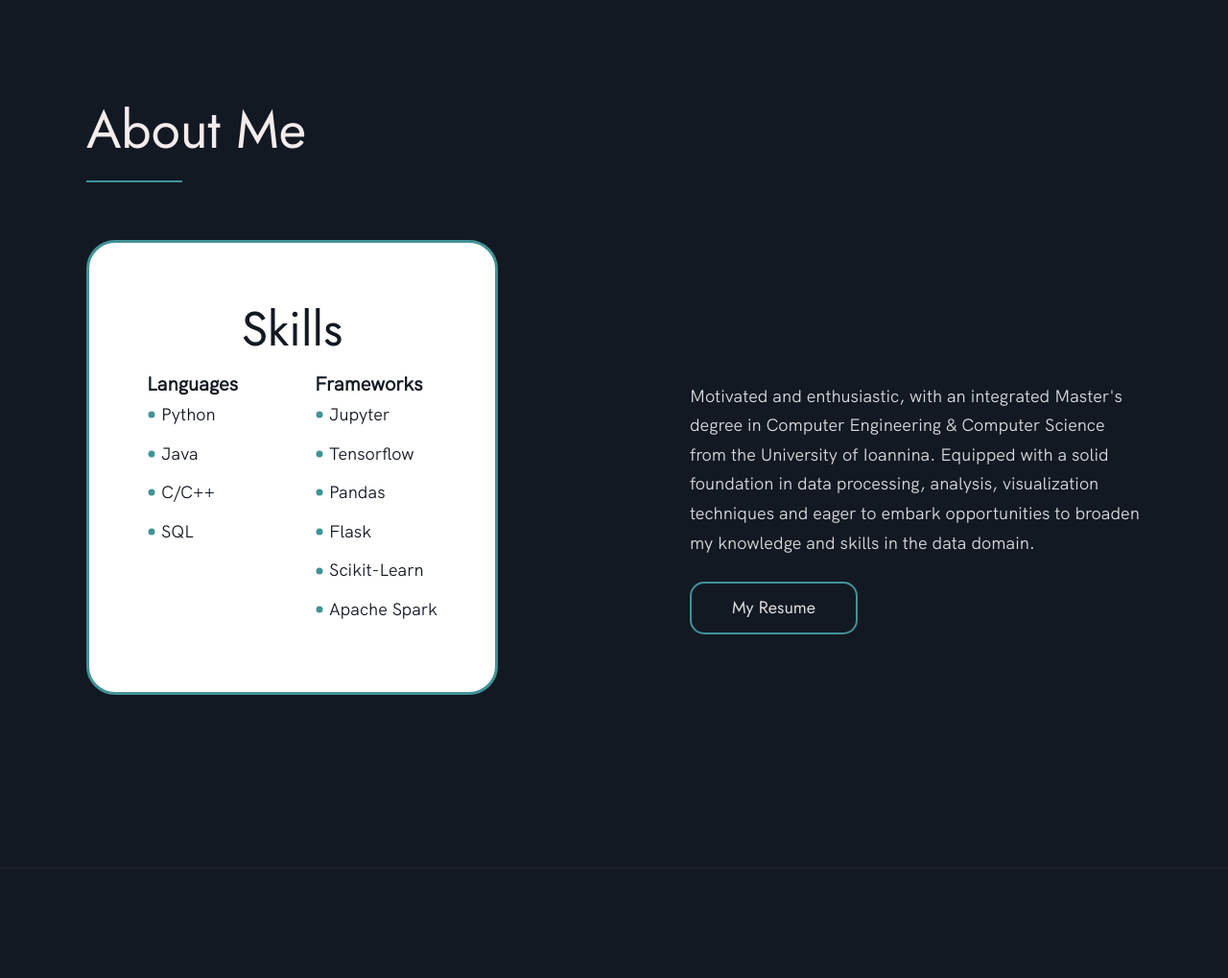
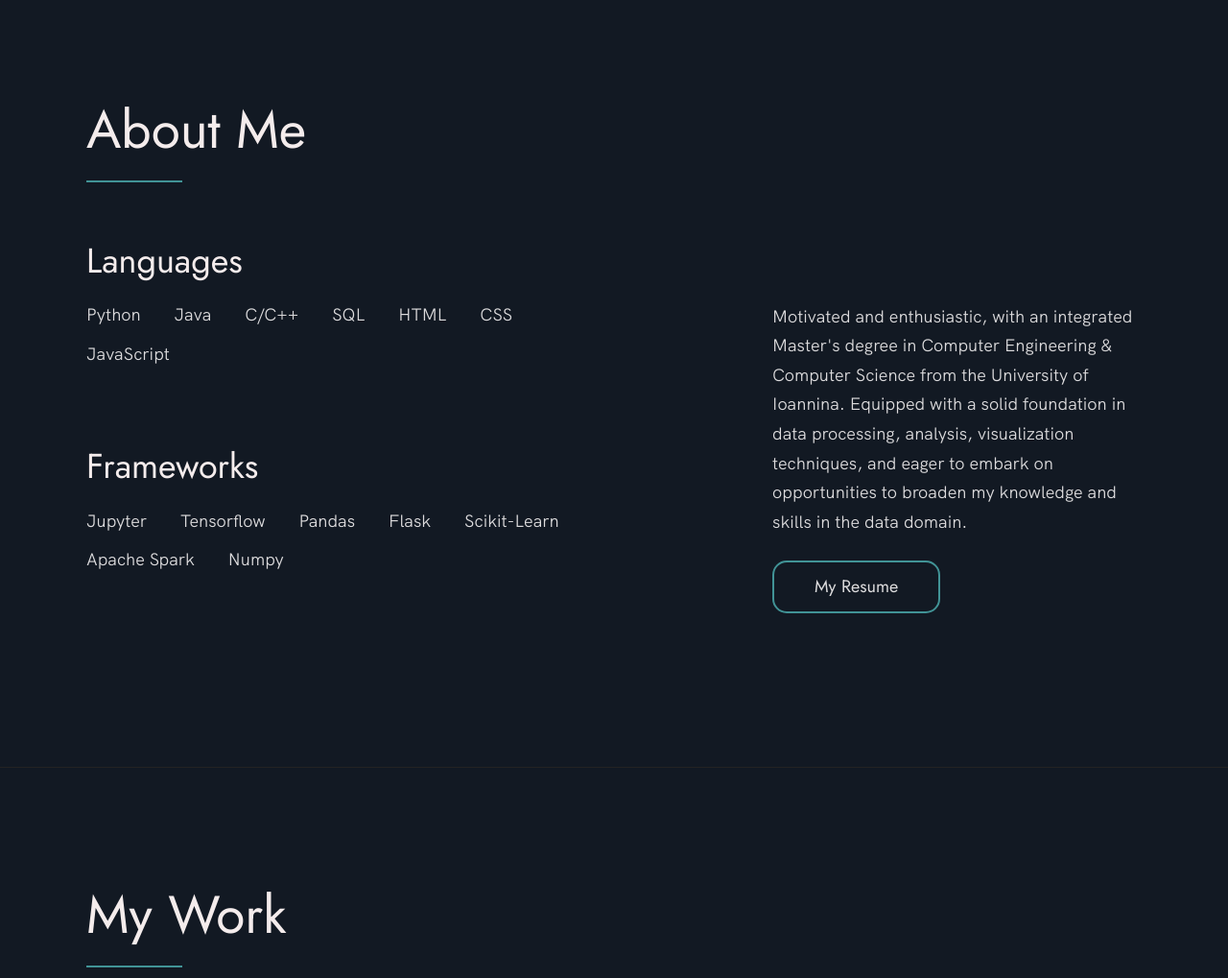
Before and after one commit to GeorgeVat/Portfolio, a Flask app: page / in a window 1280 px wide. Shown: the part 818-1837 px from the top of the page at 96% size. Run offline with Flask 2, Linux system fonts and the light colour scheme.

Commit message:
about me list update

```diff
--- a/static/index.css
+++ b/static/index.css
@@ -537,110 +537,50 @@
     display: flex;
     flex-direction: row-reverse;
     align-items: center;
-    gap: 20rem;
   }
 
   @media (max-width: 900px) {
     .about__content {
       flex-direction: column-reverse;
       align-items: initial;
-      gap: 0;
     }
   }
 
-  .about__photo-container {
-    margin-bottom: var(--gutter-medium);
+  .about__skill-container {
+    margin-bottom: var(--gutter-normal);
+    display: flex;
+    justify-content: space-between;
+    flex-wrap: wrap;
   }
 
-  .panel {
-    display: flex;
-    flex-direction: column;
-    justify-content: center;
-    align-items: center;
-    background-color: rgb(255, 255, 255);
-    padding: var(--gutter-medium);
-    gap: 1rem;
-    border-radius: 30px;
-    border-color:  var(--blue);
-    border-width: 3px;
-    border-style: solid;
+  .about__skill-container h3 {
+    width: 100%;
+    margin-bottom: var(--gutter-small);
   }
 
-  .panel-heading {
-    font-size: 5rem;
+  .skill-list {
+    list-style: none;
+    padding: 0;
     margin: 0;
-    color: var(--darkBlue);
+    margin-bottom: 7rem;
   }
 
-  .panel-content {
-    display: flex;
-    gap: 8rem;
+  .skill-list li {
+    display: inline-block;
+    margin-right: var(--gutter-normal);
+    margin-bottom: 10px;
   }
 
-  .sub-heading {
-    font-size: 2rem;
-    margin: 0;
-    color: var(--darkBlue);
-  }
-
-  .list {
-    display: flex;
-    flex-wrap: wrap;
-    list-style-type: none;
-    padding: 0;
-    margin: 0;
-    color: var(--darkBlue);
-  }
-
-  .list li {
-    margin-bottom: 1rem;
-    flex: 0 0 50%;
-    white-space: nowrap;
-    position: relative;
-    padding-left: 1.5rem;
-  }
-
-  .list li::before {
-    content: "";
-    position: absolute;
-    left: 0.5rem;
-    top: 50%;
-    transform: translate(-50%, -50%);
-    width: 0.7rem;
-    height: 0.7rem;
-    background-color: var(--blue);
-    border-radius: 50%;
-  }
-
-
-
-  @media (max-width: 900px) {
-    .about__photo-container {
-      flex-direction: column;
-      align-items: center;
+  @media (min-width: 901px) {
+    .about__text {
+      flex: 0 0 35%;
     }
 
-    .panel {
-      flex-direction: column;
-      gap: 1rem;
+    .about__skill-container {
+      flex: 1;
+      margin: 0 var(--gutter-huge) 0 0;
     }
-
-    .list {
-        flex-direction: column;
-        align-items: center;
-        text-align: center;
-    }
-
-    .list li {
-        flex: initial;
-        padding-left: 0;
-    }
-
-    .list li::before {
-        left: 50%;
-        transform: translateX(-50%);
-    }
-}
+  }
 
 
 /* --------------------------------------- */
--- a/templates/index.html
+++ b/templates/index.html
@@ -7,6 +7,8 @@
   <meta name="viewport" content="width=device-width, initial-scale=1.0" />
   <link rel="shortcut icon" type="image/png" href="{{ url_for('static', filename='/images/favicon.png') }}" />
 
+
+
   <title>
     George Vatali's Portfolio
   </title>
@@ -15,6 +17,7 @@
   <!-- keywords below-->
   <meta name="keywords" content="George Vatalis, portfolio, data engineer, data science "/>
   <link rel="stylesheet" href="{{ url_for('static', filename='index.css') }}" />
+
 </head>
 
 <body>
@@ -56,50 +59,39 @@
         <h2>About Me</h2>
         <div class="about__content">
           <div class="about__text">
-
             <p>
-              Motivated and enthusiastic, with an integrated Master's degree
-              in Computer Engineering & Computer Science from the University of Ioannina. Equipped with a solid foundation
-              in data processing, analysis, visualization techniques and eager to embark opportunities to broaden my knowledge and
-              skills in the data domain.
+              Motivated and enthusiastic, with an integrated Master's degree in Computer Engineering & Computer Science from the University of Ioannina. Equipped with a solid foundation in data processing, analysis, visualization techniques, and eager to embark on opportunities to broaden my knowledge and skills in the data domain.
             </p>
             <!-- link for resume -->
             <a href="https://www.dropbox.com/s/88we9khqycivbnh/George%27s%20Resume%20Data%20Engineer.pdf?dl=1" class="btn">My Resume</a>
           </div>
 
-          <div class="about__photo-container">
-            <div class="panel">
-              <h3 class="panel-heading">Skills</h3>
-              <div class="panel-content">
-                <div>
-                  <h4 class="sub-heading">Languages</h4>
-                  <ul class="list">
+          <div class="about__skill-container">
+            <h3>Languages</h3>
+            <ul class="skill-list">
               <li>Python</li>
               <li>Java</li>
               <li>C/C++</li>
               <li>SQL</li>
+              <li>HTML</li>
+              <li>CSS</li>
+              <li>JavaScript</li>
             </ul>
-                </div>
-                <div>
-                  <h4 class="sub-heading">Frameworks</h4>
-                  <ul class="list">
+            <h3>Frameworks</h3>
+            <ul class="skill-list">
               <li>Jupyter</li>
               <li>Tensorflow</li>
               <li>Pandas</li>
               <li>Flask</li>
               <li>Scikit-Learn</li>
               <li>Apache Spark</li>
+              <li>Numpy</li>
             </ul>
           </div>
         </div>
       </div>
-          </div>
+    </section>
 
-
-        </div>
-
-      </div>
-    </section>
     <!-- ***** Work ***** -->
 
     <section class="work" id="work">
@@ -113,13 +105,14 @@
             <div class="work__text">
               <h3>Portfolio</h3>
               <p>
-                Whatever you see here.
+                Everything you see in here.
               </p>
               <ul class="work__list">
                 <li>HTML</li>
                 <li>SCSS</li>
                 <li>JavaScript</li>
                 <li>Flask</li>
+                <li>Heroku</li>
               </ul>
 
               <div class="work__links">
@@ -138,34 +131,6 @@
 
           <div class="work__box">
             <div class="work__text">
-              <h3>Text Classification with BERT</h3>
-              <p>
-                NLP project for detecting alt-right users and extreme, offensive, racist text.
-              </p>
-              <ul class="work__list">
-                <li>Jupyter</li>
-                <li>Python</li>
-                <li>Pandas</li>
-                <li>Tensorflow</li>
-                <li>Transformers</li>
-              </ul>
-
-              <div class="work__links">
-                <a href="#" class="link__text">
-                  Visit Site <span>&rarr;</span>
-                </a>
-                <a href="#">
-                  <img src="{{ url_for('static', filename='/images/github.svg') }}" class="work__code" title="View Source Code" alt="GitHub">
-                </a>
-              </div>
-            </div>
-            <div class="work__image-box">
-              <img src="{{ url_for('static', filename='/images/bert.png') }}" class="work__image" alt="Project 1" />
-            </div>
-          </div>
-
-          <div class="work__box">
-            <div class="work__text">
               <h3>Text Classification with Logistic Regresion</h3>
               <p>
                 NLP project, to categorize users based on the platform they came from.
@@ -174,7 +139,10 @@
                 <li>Jupyter</li>
                 <li>Python</li>
                 <li>Pandas</li>
-                <li>Scit-learn</li>
+                <li>Scikit-learn</li>
+                <li>Seaborn</li>
+                <li>ETL</li>
+                <li>EDA</li>
               </ul>
 
               <div class="work__links">
@@ -320,7 +288,6 @@
         <p>
           Feel free to contact me for collaboration or questions.
         </p>
-        <p>Call me on +30 6976493629</p>
         <!-- Email button -->
         <a href="mailto:giwrgos.vat@gmail.com" class="btn">giwrgos.vat@gmail.com</a>
 
@@ -357,6 +324,8 @@
     <img src="{{ url_for('static', filename='/images/arrow-up.svg') }}" alt="Back to Top" class="back-to-top__image"/>
   </a>
   <script src="{{ url_for('static', filename='index.js') }}"></script>
+  <script src="https://cdn.jsdelivr.net/npm/bootstrap@5.3.0/dist/js/bootstrap.bundle.min.js"></script>
+
 
 
 </body>
```
Also changed, not shown: static/images/lr.png, 2 other files. Lines whose indentation alone changed are shown as unchanged.
